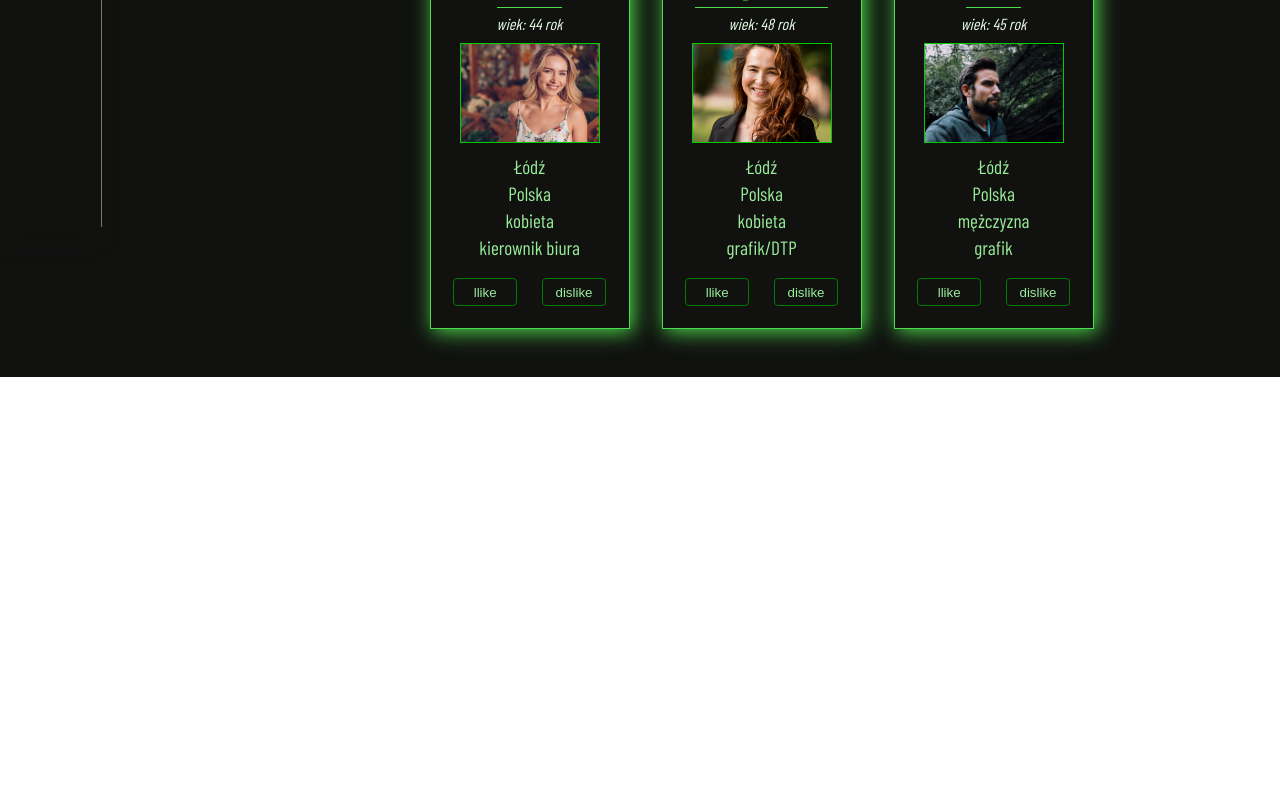
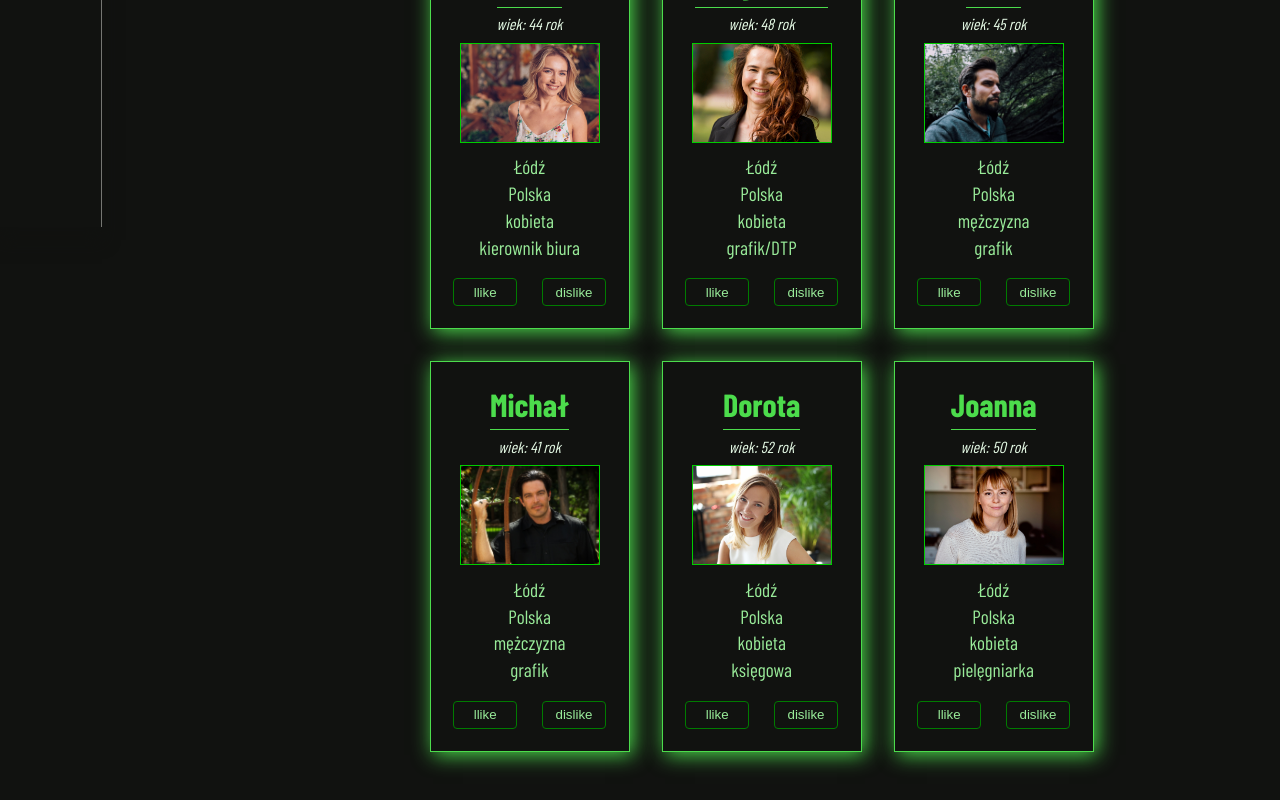
Before and after one commit to Scorpion19702022/MyReact_App001, a React (Create React App) app: page /Task02 in a window 1280 px wide. Shown: the part 669-1469 px from the top of the page. Before the commit the page ends 1046 px from the top, so only its background shows below. Built offline with nearby package versions, Linux system fonts and the light colour scheme; a web font is replaced by a local one.

Commit message:
added some persons

```diff
--- a/src/Components/Task02/T02data.js
+++ b/src/Components/Task02/T02data.js
@@ -86,6 +86,36 @@ const T02data = () => {
 			job: 'grafik',
 			img: man03,
 			sex: 'mężczyzna',
+		},
+		{
+			id: 6,
+			name: 'Michał',
+			age: oldYear.getFullYear() - 1983,
+			nation: 'Polska',
+			city: 'Łódź',
+			job: 'grafik',
+			img: man04,
+			sex: 'mężczyzna',
+		},
+		{
+			id: 7,
+			name: 'Dorota',
+			age: oldYear.getFullYear() - 1972,
+			nation: 'Polska',
+			city: 'Łódź',
+			job: 'księgowa',
+			img: woman05,
+			sex: 'kobieta',
+		},
+		{
+			id: 8,
+			name: 'Joanna',
+			age: oldYear.getFullYear() - 1974,
+			nation: 'Polska',
+			city: 'Łódź',
+			job: 'pielęgniarka',
+			img: woman04,
+			sex: 'kobieta',
 		},
 	]
 
```
Also changed, not shown: src/Components/Task02/assets/woman05.jpg.
